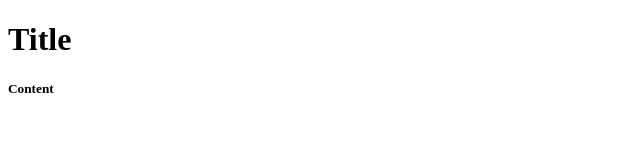
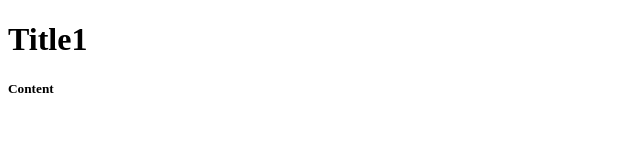
Before and after one commit to kentuck13/ssg, a plain HTML site: page how-to-article.html in a window 1280 px wide. Shown: the full height of the page, 0-640 px from the left. Drawn offline with Linux system fonts and the light colour scheme.

Commit message:
updated: 2019-02-06 09:46:16.260957

```diff
--- a/how-to-article.html
+++ b/how-to-article.html
@@ -9,7 +9,7 @@
     <title>How to article</title>
 </head>
 <body>
-<h1>Title</h1>
+<h1>Title1</h1>
 
 <h5>Content</h5>
 
```
